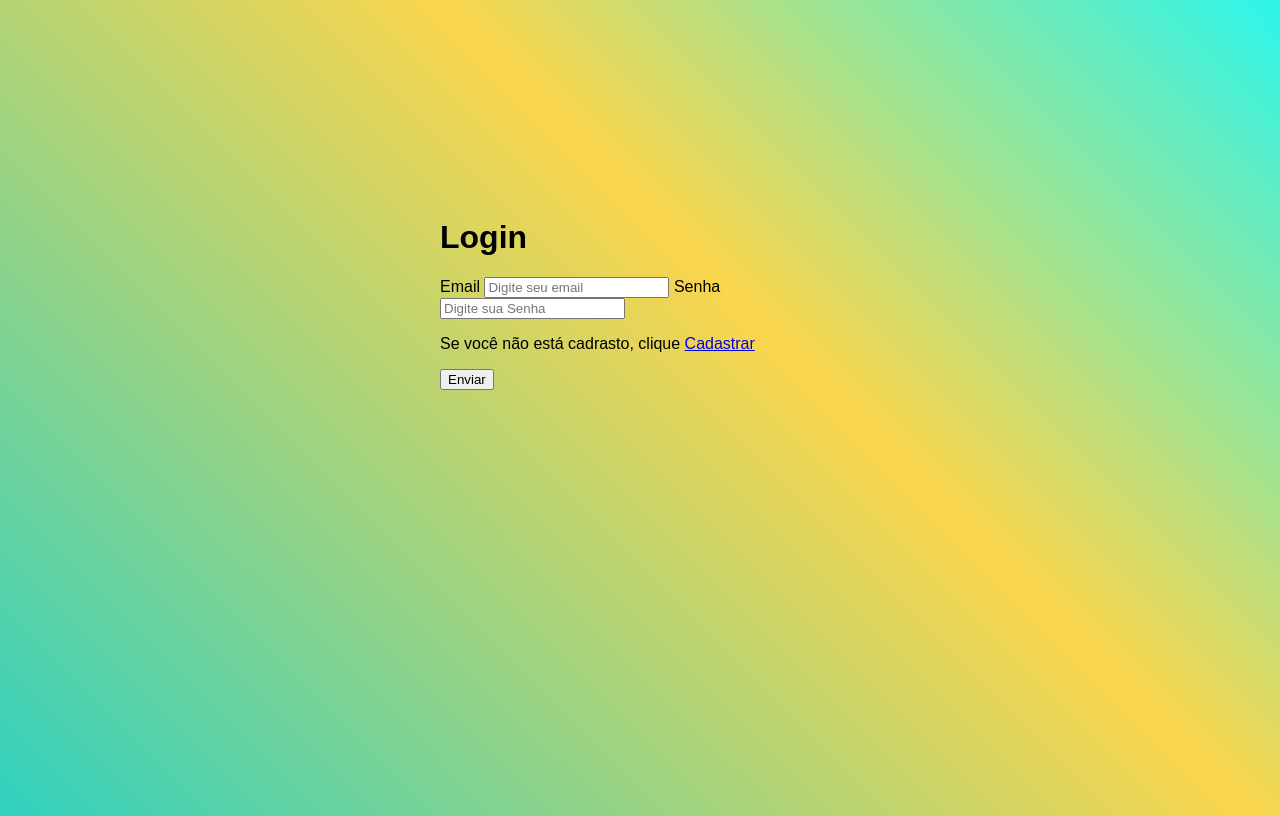
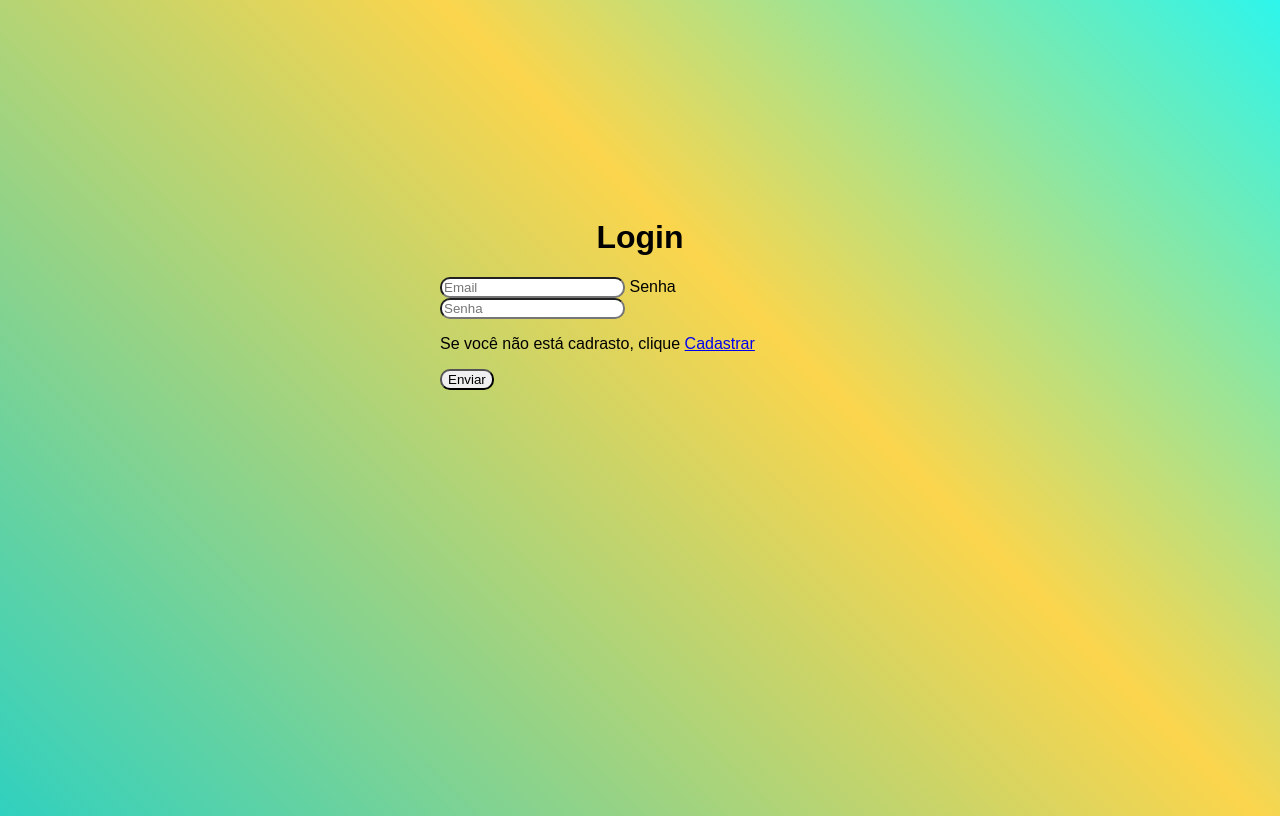
Before and after one commit to BragiaMikael/login_regist, a plain HTML site: page index.html in a window 1280 px wide. Drawn offline with Linux system fonts and the light colour scheme.

Commit message:
adicionando borda e alinhando titulo

```diff
--- a/index.html
+++ b/index.html
@@ -9,13 +9,12 @@
 <body>
     <main>
         <div>
-            <h1>Login</h1>
+            <h1 class="login">Login</h1>
 
-            <label for="Email" id="email">Email</label>
-            <input type="email" id="email" required placeholder="Digite seu email">
+            <input type="email" id="email" required placeholder="Email">
 
             <label for="password" id="Senha">Senha</label>
-            <input type="password" placeholder="Digite sua Senha" maxlength="12" required >
+            <input type="password" placeholder="Senha" maxlength="12" required >
 
             <p>Se você não está cadrasto, clique <a href="cadrastro.html">Cadastrar</a></p>
             <input type="submit" value="Enviar">
--- a/style.css
+++ b/style.css
@@ -11,3 +11,8 @@ div{
     width: 400px;
     height: 400px;
 }
+.login{
+    text-align: center;
+}
+input{
+    border-radius: 10px;
```
